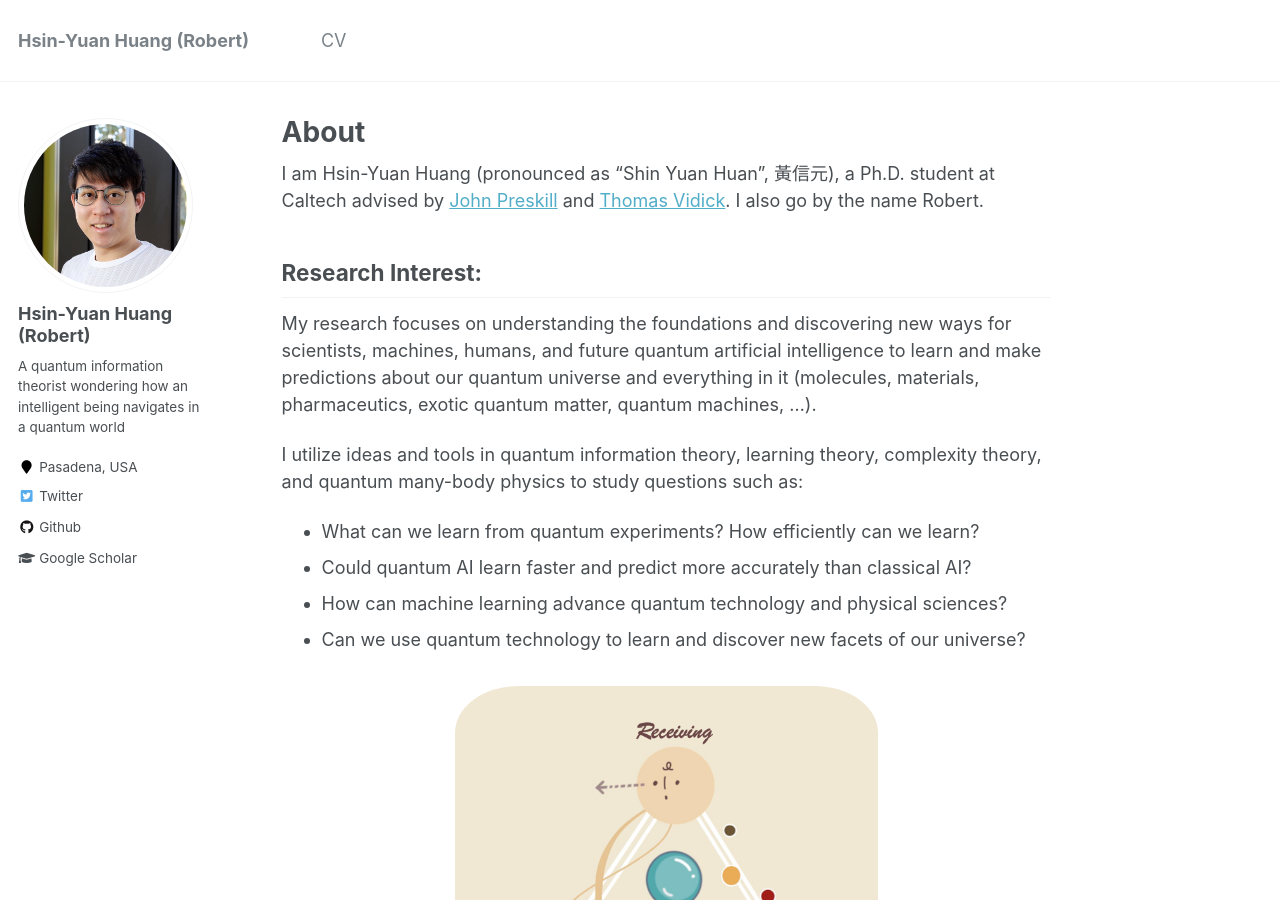
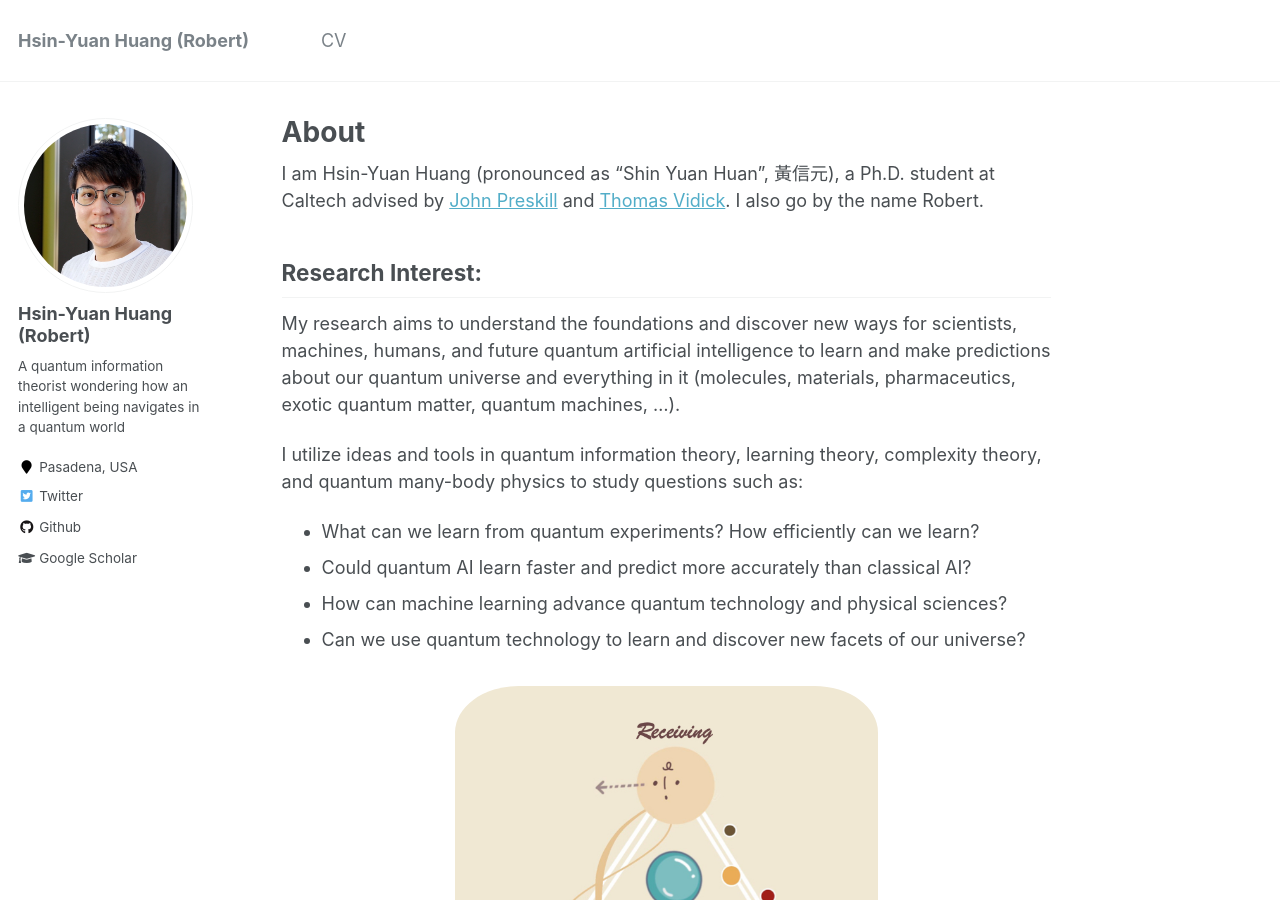
Before and after one commit to hsinyuan-huang/hsinyuan-huang.github.io, a Jekyll site: the page built from _pages/about.md, in a window 1280 px wide and 900 px high. Built offline with Jekyll 4.4.1, drawn with Linux system fonts in a browser that asks for light colours; emoji names are drawn with the system emoji font; formulas are drawn with MathJax 3.

Commit message:
Minor change

```diff
--- a/_pages/about.md
+++ b/_pages/about.md
@@ -12,7 +12,7 @@
 
 ## Research Interest:
 
-My research focuses on understanding the foundations and discovering new ways for scientists, machines, humans, and future quantum artificial intelligence to learn and make predictions about our quantum universe and everything in it (molecules, materials, pharmaceutics, exotic quantum matter, quantum machines, ...).
+My research aims to understand the foundations and discover new ways for scientists, machines, humans, and future quantum artificial intelligence to learn and make predictions about our quantum universe and everything in it (molecules, materials, pharmaceutics, exotic quantum matter, quantum machines, ...).
 
 I utilize ideas and tools in quantum information theory, learning theory, complexity theory, and quantum many-body physics to study questions such as:
 * What can we learn from quantum experiments? How efficiently can we learn?
```
